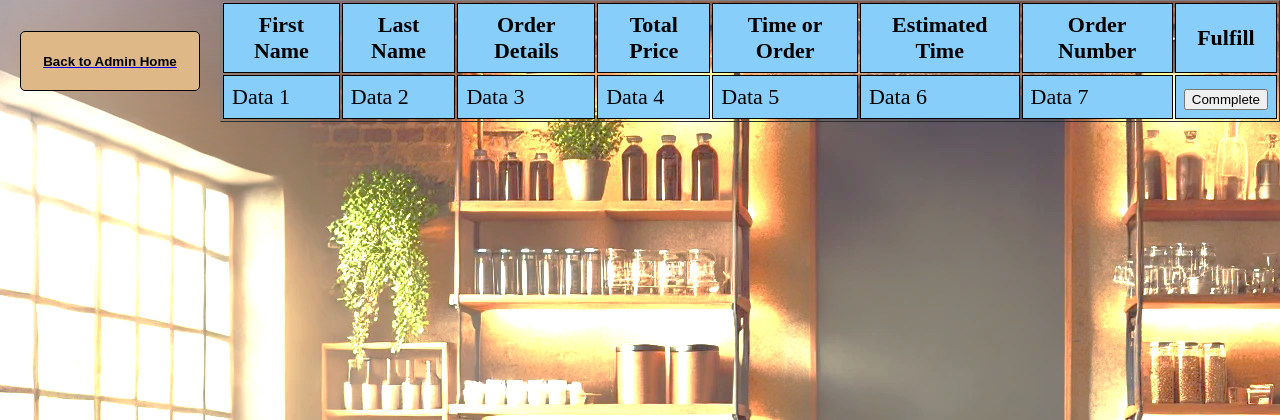
After one commit to hiddenInt2/mingleMug, a PHP site: page /admin/currentorder.html in a window 1280 px wide. The commit adds this page. Shown: the top 420 px of the page. Run offline with PHP 8.4, Linux system fonts and the light colour scheme.

Commit message:
admin work

```diff
--- a/admin/adminhome.html
+++ b/admin/adminhome.html
@@ -14,7 +14,9 @@
                 </div>
 
                 <div class="Fulfilled">
-                    <button type="button">Current Orders</button>
+                    <a href="currentorder.html">
+                        <button type="button">Current Orders</button>
+                    </a>
                 </div>
 
                 <div class="Product">
--- /dev/null
+++ b/admin/currentorder.html
@@ -0,0 +1,74 @@
+<!DOCTYPE html>
+<html lang="en">
+<head>
+    <meta charset="UTF-8">
+    <meta name="viewport" content="width=device-width, initial-scale=1.0">
+    <title>Current Orders</title>
+</head>
+<Style>
+    body{
+        background-image: url('../Main-pictures/Background2.png');
+        margin: 0;
+        padding: 0;
+        height: 100%;
+        display: flex;
+        justify-content: center;
+        align-items: center;
+    }
+
+    .orders{
+        border-collapse: collapse;
+        width: 80%;
+        text-align: center;
+    }
+    th,td{
+        border: 1px solid black;
+        padding: 8px;
+        font-size: 22px;
+        background-color: lightskyblue;
+    }
+    .back{
+        width: 180px;
+        height: 60px;
+        color: black;
+        background-color: burlywood;
+        font-weight: bold;
+        border-radius: 5px;
+        border: 1px solid black;
+        margin: 20px;
+        display: block;
+        text-align: center;
+    }
+    .back:hover{
+        background-color:aliceblue;
+        color:black;
+    }
+</Style>
+<body>
+    <a href="adminhome.html">
+        <button class="back" type="button">Back to Admin Home</button>
+    </a>
+
+    <!--Connect to a database to show the latest orders-->
+   <table border="1" id="orders">
+    <tr>
+        <th>First Name</th>
+        <th>Last Name</th>
+        <th>Order Details</th>
+        <th>Total Price</th>
+        <th>Time or Order</th>
+        <th>Estimated Time</th>
+        <th>Order Number</th>
+        <th>Fulfill</th>
+    </tr>
+    <tr>
+        <td>Data 1</td>
+        <td>Data 2</td>
+        <td>Data 3</td>
+        <td>Data 4</td>
+        <td>Data 5</td>
+        <td>Data 6</td>
+        <td>Data 7</td>
+        <td><button>Commplete</button></td>
+    </tr>
+   </table>
--- a/index.css
+++ b/index.css
@@ -1,5 +1,6 @@
 body{
     background-color: rgba(229,211,179);
+
 
 }
 .spacer{
```
